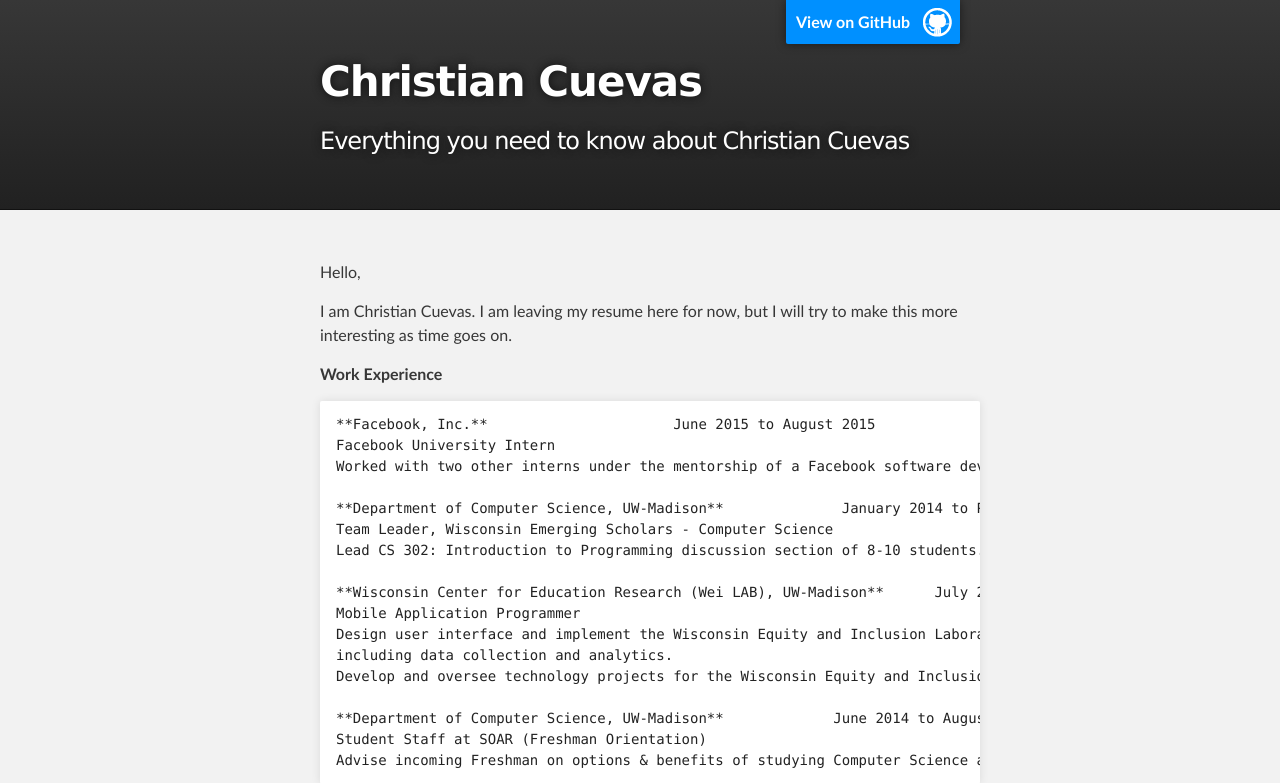
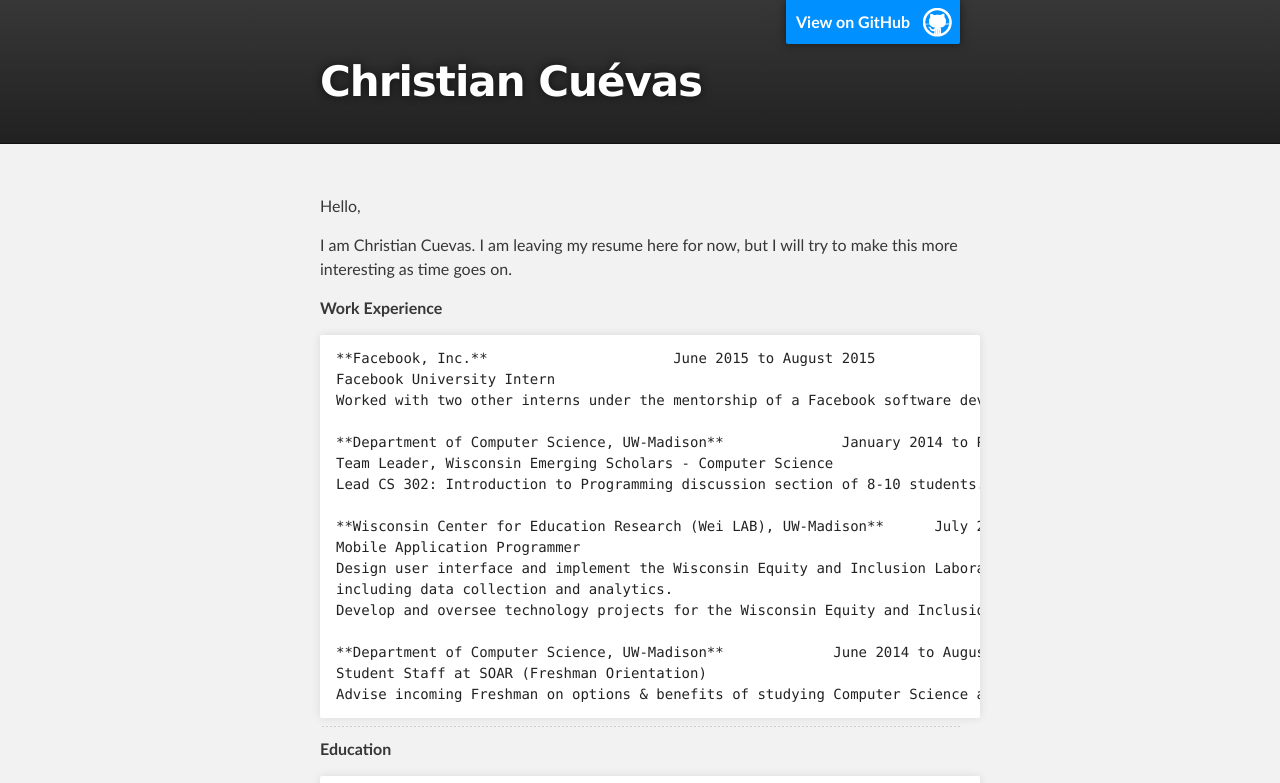
Before and after one commit to ChrisCuevas/chriscuevas.github.io, a plain HTML site: page index.html in a window 1280 px wide. Shown: the top 783 px of the page. Drawn offline with Linux system fonts and the light colour scheme.

Commit message:
Update index.html

```diff
--- a/index.html
+++ b/index.html
@@ -18,8 +18,8 @@
         <header class="inner">
           <a id="forkme_banner" href="https://github.com/ChrisCuevas">View on GitHub</a>
 
-          <h1 id="project_title">Christian Cuevas</h1>
-          <h2 id="project_tagline">Everything you need to know about Christian Cuevas</h2>
+          <h1 id="project_title">Christian Cuévas</h1>
+
 
         </header>
     </div>
```
